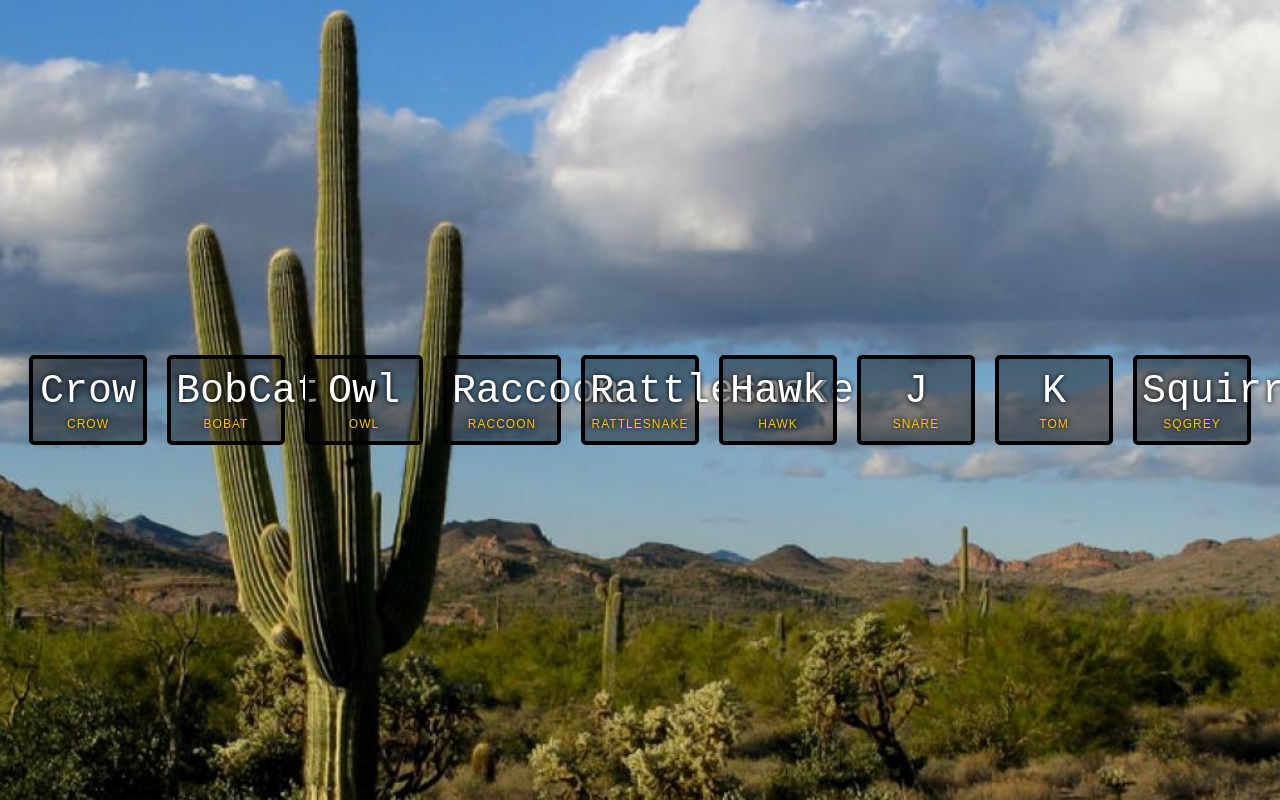
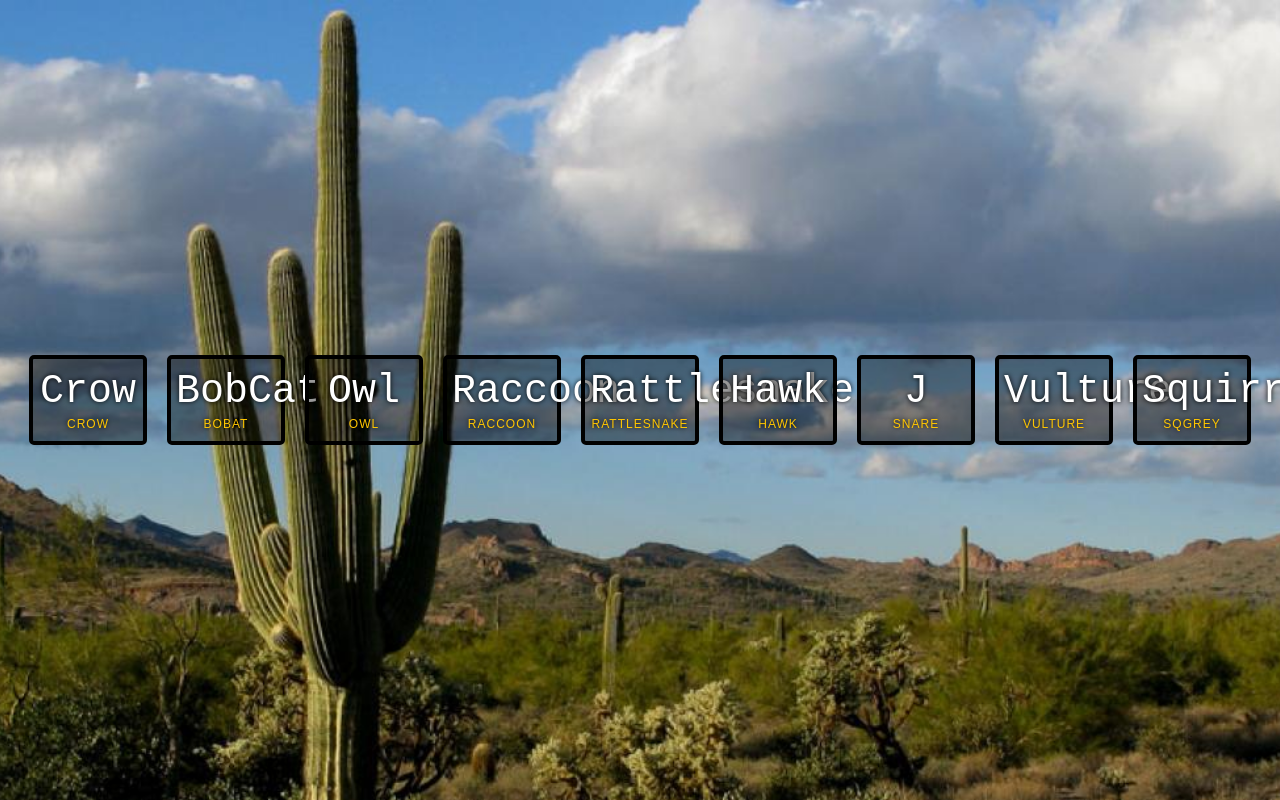
Before and after one commit to tmederos/JavaScript30, a plain HTML site: page 01A - JavaScript Sound Kit/index.html in a window 1280 px wide. Shown: the top 800 px of the page. Drawn offline with Linux system fonts and the light colour scheme.

Commit message:
updated sounds

```diff
--- a/01A - JavaScript Sound Kit/index.html
+++ b/01A - JavaScript Sound Kit/index.html
@@ -37,8 +37,8 @@
           <span class="sound">snare</span>
         </div>
         <div data-key="75" class="key">
-          <kbd>K</kbd>
-          <span class="sound">tom</span>
+          <kbd>Vulture</kbd>
+          <span class="sound">Vulture</span>
         </div>
         <div data-key="76" class="key">
           <kbd>Squirrel</kbd>
@@ -53,7 +53,7 @@
   <audio data-key="71" src="sounds/rattlesnake.wav"></audio>
   <audio data-key="72" src="sounds/hawk.wav"></audio>
   <audio data-key="74" src="sounds/snare.wav"></audio>
-  <audio data-key="75" src="sounds/tom.wav"></audio>
+  <audio data-key="75" src="sounds/Vulture.wav"></audio>
   <audio data-key="76" src="sounds/SQGrey.wav"></audio>
 
 <script>
```
